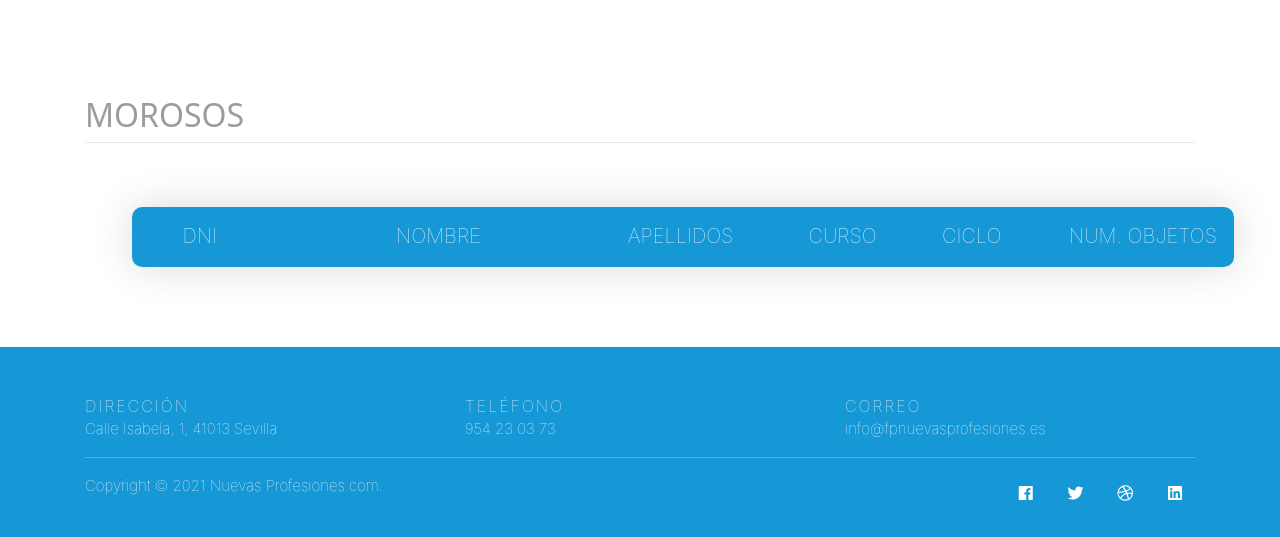
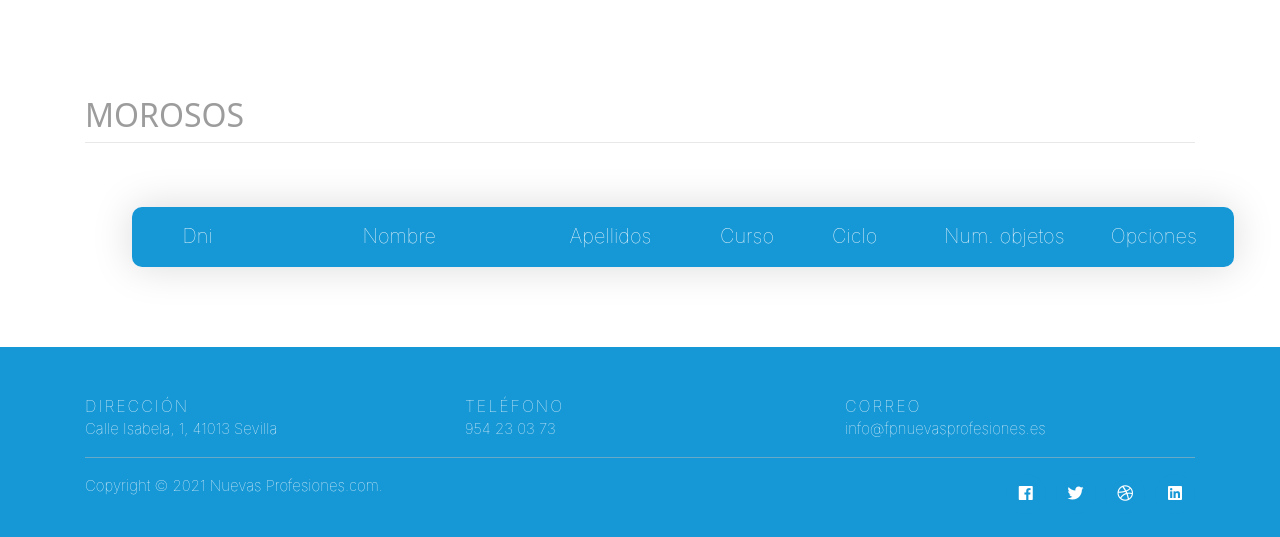
Before and after one commit to pabloplr/gestorMaterialesNP, a PHP site: page /pages/consultas/morosos.php in a window 1280 px wide; the page is wider, and only the part inside the window is pictured. Shown: the part 80-617 px from the top of that part. Run offline with PHP 8.4, Linux system fonts and the light colour scheme; data comes from the database, SQL or seed files in the repository; lists and menus that the app fills with data are empty; some libraries are stand-ins or nearby versions; some web fonts are replaced.

Commit message:
arreglo morosos

```diff
--- a/css/gestion/st.css
+++ b/css/gestion/st.css
@@ -241,8 +241,8 @@ td {
 }
 
 .table100-body td {
-    padding-top: 16px;
-    padding-bottom: 16px;
+    /* padding-top: 16px;
+    padding-bottom: 16px; */
 }
 
 
@@ -262,8 +262,8 @@ td {
 }
 
 .table100-body {
-    max-height: 585px;
-    overflow: auto;
+    /* max-height: 585px;
+    overflow: auto; */
 }
 
 
--- a/pages/consultas/materiales.php
+++ b/pages/consultas/materiales.php
@@ -186,7 +186,7 @@
         </div>
     </div>
 
-    <footer class="site-footer">
+    <footer class="site-footer ">
         <div class="container">
             <div class="row">
                 <div class="col-lg-4">
--- a/pages/consultas/morosos.php
+++ b/pages/consultas/morosos.php
@@ -66,12 +66,13 @@
                             <table>
                                 <thead>
                                     <tr class="row100 head">
-                                        <th class="cell100 column1">DNI</th>
-                                        <th class="cell100 column2">NOMBRE</th>
-                                        <th class="cell100 column3">APELLIDOS</th>
-                                        <th class="cell100 column4">CURSO</th>
-                                        <th class="cell100 column5">CICLO</th>
-                                        <th class="cell100 column6">NUM. OBJETOS</th>
+                                        <th class="cell100 column1">Dni</th>
+                                        <th class="cell100 column2">Nombre</th>
+                                        <th class="cell100 column3">Apellidos</th>
+                                        <th class="cell100 column4">Curso</th>
+                                        <th class="cell100 column5">Ciclo</th>
+                                        <th class="cell100 column6">Num. objetos</th>
+                                        <th class="cell100 column6">Opciones</th>
                                     </tr>
                                 </thead>
                             </table>
@@ -94,6 +95,7 @@
                                         echo "<td class='cell100 column4'>" . $columna["curso"] . "</td>";
                                         echo "<td class='cell100 column5'>" . $columna["ciclo"] . "</td>";
                                         echo "<td class='cell100 column6'>" . $columna["num_objetos"] . "</td>";
+                                        echo "<td class='cell100 column6'><a href='./borrarMoroso.php?dni=".$columna["dni"]."'>Quitar Moroso</a></td>";
                                         echo "</tr>";
                                     }
                                     ?>
@@ -105,7 +107,7 @@
             </div>
         </div>
 
-        <footer class="site-footer">
+        <footer class="site-footer ">
             <div class="container">
               <div class="row">
                 <div class="col-lg-4">
--- a/pages/consultas/usuarios.php
+++ b/pages/consultas/usuarios.php
@@ -120,7 +120,7 @@
         </div>
     </div>
 
-    <footer class="site-footer">
+    <footer class="site-footer ">
         <div class="container">
             <div class="row">
                 <div class="col-lg-4">
--- a/pages/gestion/actualizar/actualizar-materiales.php
+++ b/pages/gestion/actualizar/actualizar-materiales.php
@@ -195,7 +195,7 @@
             </div>
         </div>
 
-        <footer class="site-footer">
+        <footer class="site-footer ">
             <div class="container">
                 <div class="row">
                     <div class="col-lg-4">
--- a/pages/gestion/gestion-usuarios.php
+++ b/pages/gestion/gestion-usuarios.php
@@ -118,7 +118,7 @@
             ?>
         </div>
 
-        <footer class="site-footer">
+        <footer class="site-footer ">
             <div class="container">
               <div class="row">
                 <div class="col-lg-4">
--- a/pages/gestion/insertar/insertar-materiales.php
+++ b/pages/gestion/insertar/insertar-materiales.php
@@ -173,7 +173,7 @@
             </div>
         </div>
 
-        <footer class="site-footer">
+        <footer class="site-footer ">
             <div class="container">
               <div class="row">
                 <div class="col-lg-4">
--- a/pages/gestion/insertar/insertar-usuarios.php
+++ b/pages/gestion/insertar/insertar-usuarios.php
@@ -160,7 +160,7 @@
             </div>
         </div>
 
-        <footer class="site-footer">
+        <footer class="site-footer ">
             <div class="container">
               <div class="row">
                 <div class="col-lg-4">
--- a/pages/prestamos/devolucion.php
+++ b/pages/prestamos/devolucion.php
@@ -126,7 +126,7 @@
             </div> -->
         </form>
 
-        <footer class="site-footer">
+        <footer class="site-footer ">
             <div class="container">
                 <div class="row">
                     <div class="col-lg-4">
--- a/pages/prestamos/entrega.php
+++ b/pages/prestamos/entrega.php
@@ -173,7 +173,7 @@
 
 
 
-    <footer class="site-footer">
+    <footer class="site-footer ">
         <div class="container">
             <div class="row">
                 <div class="col-lg-4">
--- a/pages/principal.php
+++ b/pages/principal.php
@@ -126,7 +126,7 @@
             </div>
         </div>
 
-        <footer class="site-footer">
+        <footer class="site-footer ">
             <div class="container">
                 <div class="row">
                     <div class="col-lg-4">
```
Also changed, not shown: pages/consultas/borrarMoroso.php (added, +54 -0 lines), pages/consultas/prestamos.php (+6 -5 lines).
